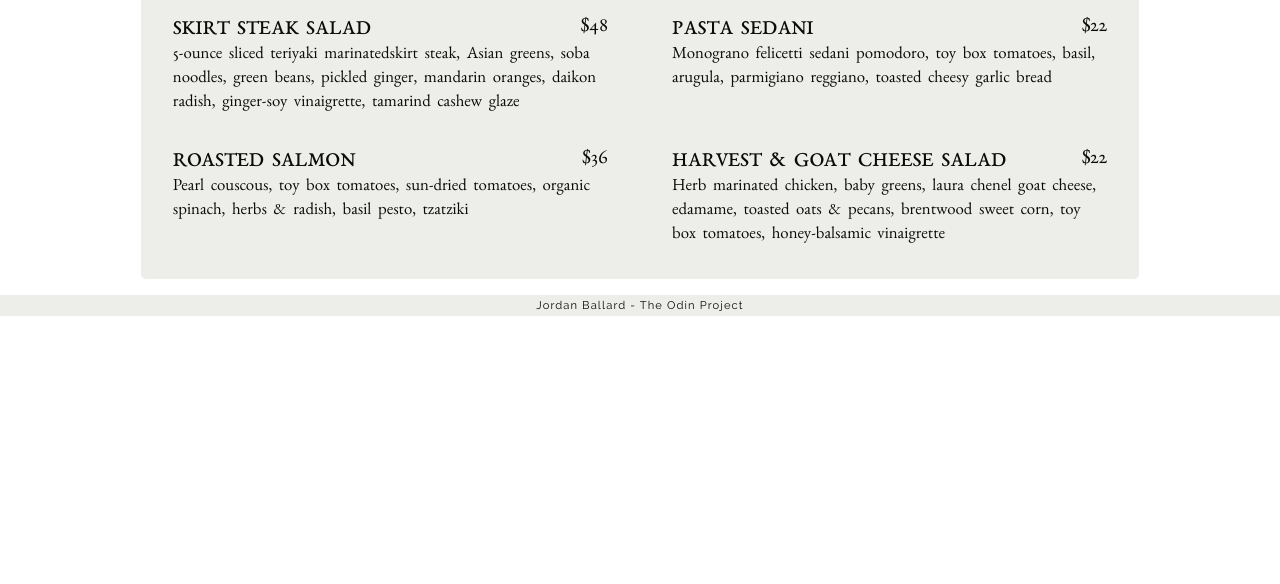
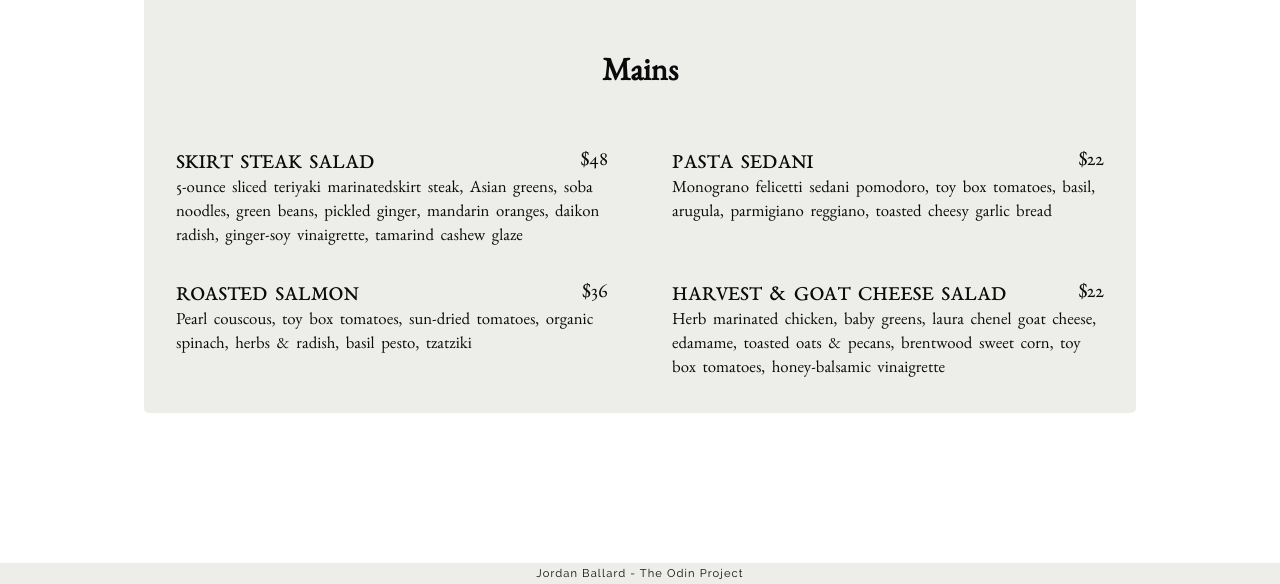
Before and after one commit to jordanmichb/Restaurant-Page, a website built with webpack: page src/template.html in a window 1280 px wide. Shown: the part 683-1267 px from the top of the page. Before the commit the page ends 999 px from the top, so only its background shows below. Built offline with nearby package versions, Linux system fonts and the light colour scheme; files whose address does not match are found by name.

Commit message:
Increase margin for page content

```diff
--- a/src/style.css
+++ b/src/style.css
@@ -211,7 +211,7 @@ nav ul button {
     justify-content: center;
     align-items: center;
     flex: 1;
-    margin: 1rem;
+    margin: 150px 20px;
     z-index: -2;
 }
 
```
